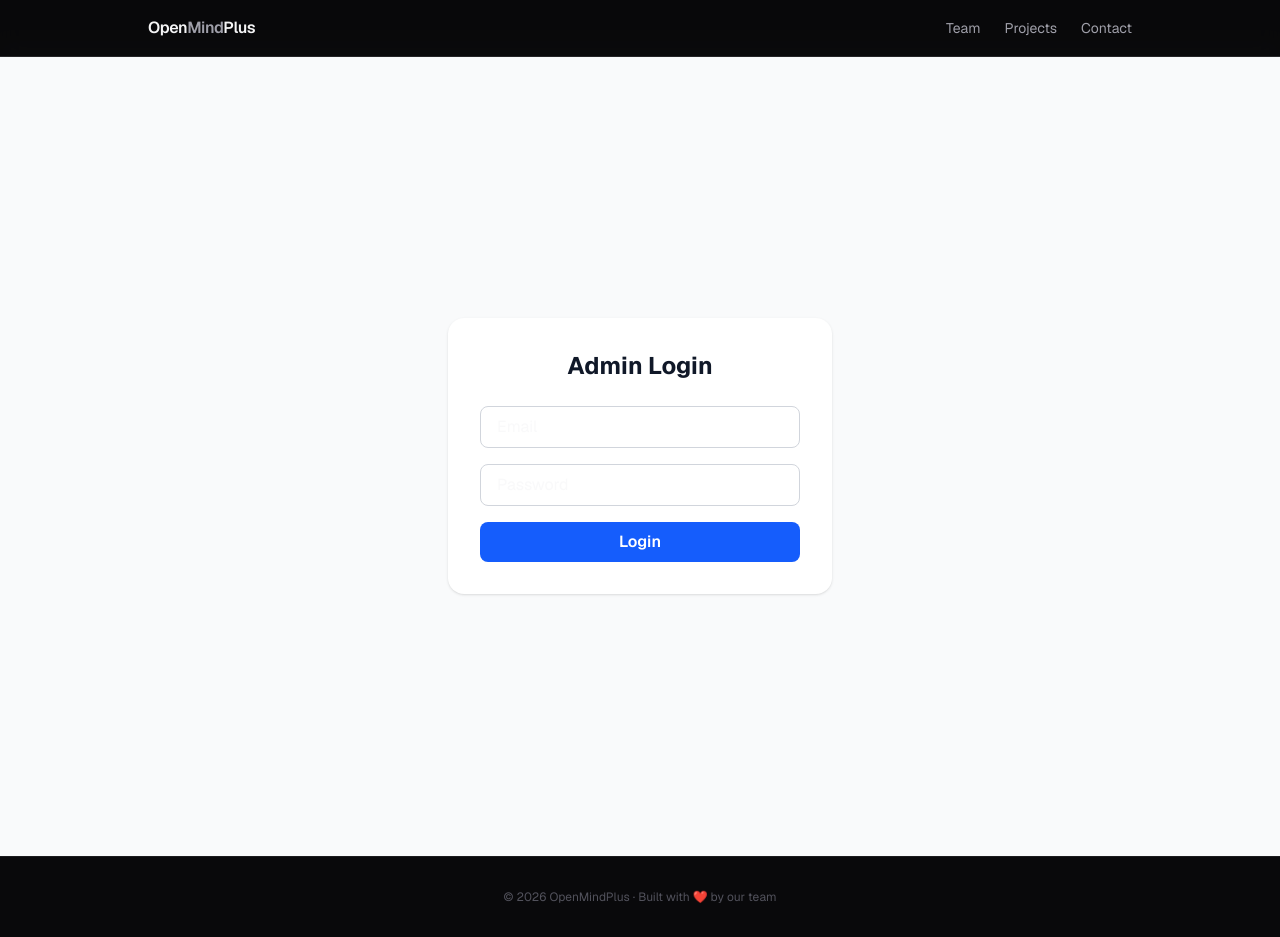
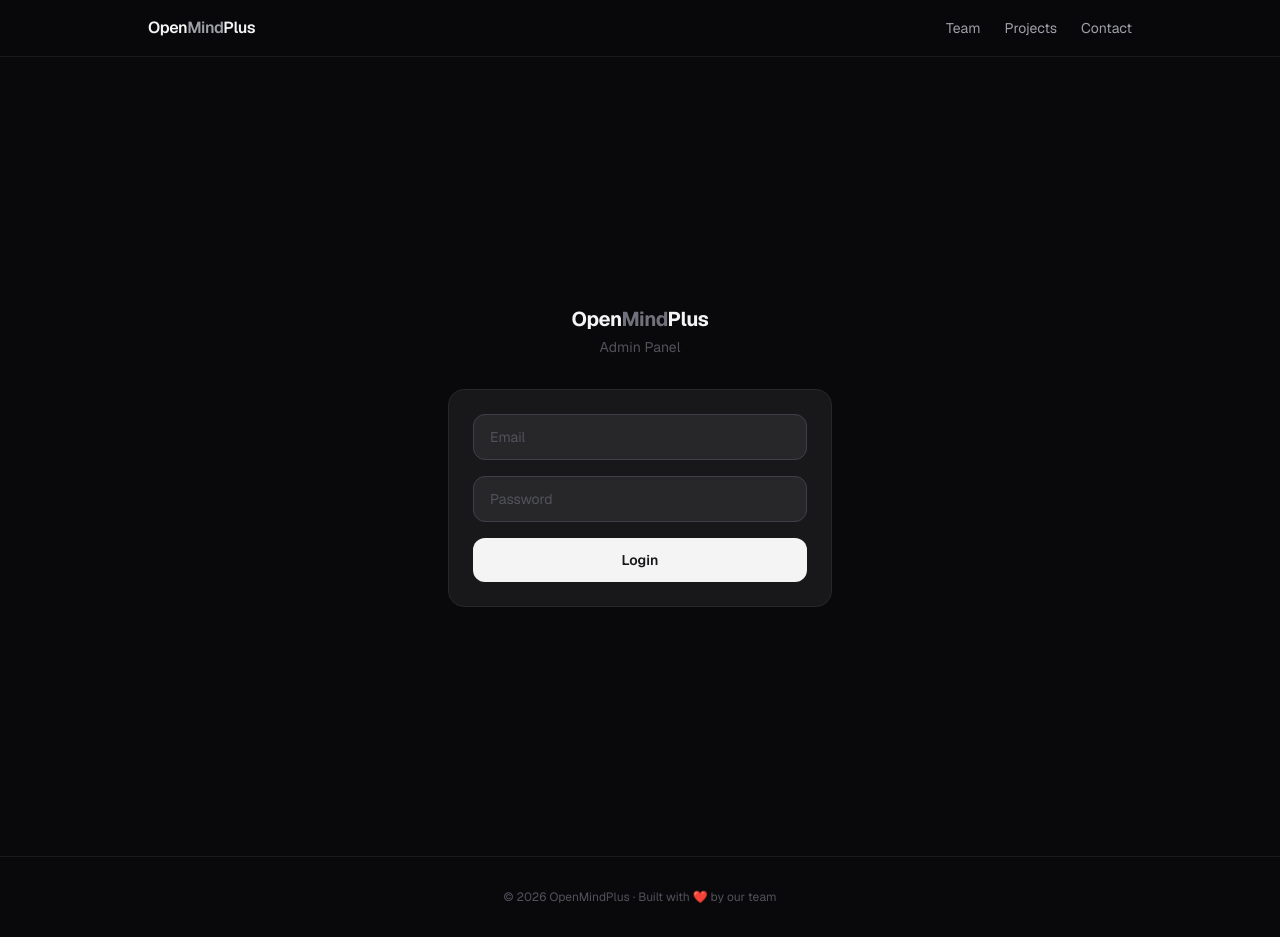
Before and after one commit to oleg-khymchenko-kh/openmindplus, a Next.js app in the folder frontend/: page /admin/login in a window 1280 px wide. Built offline with nearby package versions, Linux system fonts and the light colour scheme.

Commit message:
Fix login: dark theme, window.location redirect, better error messages

```diff
--- a/frontend/app/admin/login/page.tsx
+++ b/frontend/app/admin/login/page.tsx
@@ -16,30 +16,39 @@ export default function AdminLogin() {
     setError('')
 
     try {
-      const res = await fetch(`/api/auth/login`, {
+      const res = await fetch('/api/auth/login', {
         method: 'POST',
         headers: { 'Content-Type': 'application/json' },
         credentials: 'include',
         body: JSON.stringify({ email, password }),
       })
 
+      const data = await res.json()
+
       if (!res.ok) {
-        setError('Invalid email or password')
+        setError(data.error || 'Invalid email or password')
         return
       }
 
-      router.push('/admin/dashboard')
-    } catch {
-      setError('Connection error')
+      window.location.href = '/admin/dashboard'
+    } catch (err) {
+      setError(`Connection error: ${err instanceof Error ? err.message : 'unknown'}`)
     } finally {
       setLoading(false)
     }
   }
 
   return (
-    <main className="min-h-screen flex items-center justify-center bg-gray-50">
-      <div className="w-full max-w-sm bg-white rounded-2xl shadow p-8 space-y-6">
-        <h1 className="text-2xl font-bold text-center text-gray-900">Admin Login</h1>
+    <main className="min-h-screen flex items-center justify-center bg-zinc-950 px-5">
+      <div className="w-full max-w-sm">
+        <div className="text-center mb-8">
+          <h1 className="text-xl font-bold text-zinc-100 tracking-tight">
+            Open<span className="text-zinc-500">Mind</span>Plus
+          </h1>
+          <p className="text-zinc-600 text-sm mt-1">Admin Panel</p>
+        </div>
+
+        <div className="bg-zinc-900 border border-zinc-800 rounded-2xl p-6">
           <form onSubmit={handleSubmit} className="space-y-4">
             <input
               type="email"
@@ -47,7 +56,7 @@ export default function AdminLogin() {
               value={email}
               onChange={(e) => setEmail(e.target.value)}
               required
-            className="w-full border border-gray-300 rounded-lg px-4 py-2 focus:outline-none focus:ring-2 focus:ring-blue-500"
+              className="w-full bg-zinc-800 text-zinc-100 border border-zinc-700 rounded-xl px-4 py-3 text-sm placeholder-zinc-600 focus:outline-none focus:border-zinc-500 transition-colors"
             />
             <input
               type="password"
@@ -55,17 +64,20 @@ export default function AdminLogin() {
               value={password}
               onChange={(e) => setPassword(e.target.value)}
               required
-            className="w-full border border-gray-300 rounded-lg px-4 py-2 focus:outline-none focus:ring-2 focus:ring-blue-500"
+              className="w-full bg-zinc-800 text-zinc-100 border border-zinc-700 rounded-xl px-4 py-3 text-sm placeholder-zinc-600 focus:outline-none focus:border-zinc-500 transition-colors"
             />
-          {error && <p className="text-red-500 text-sm">{error}</p>}
+            {error && (
+              <p className="text-red-400 text-sm bg-red-950/30 border border-red-900 rounded-lg px-3 py-2">{error}</p>
+            )}
             <button
               type="submit"
               disabled={loading}
-            className="w-full bg-blue-600 text-white rounded-lg py-2 font-semibold hover:bg-blue-700 disabled:opacity-50 transition"
+              className="w-full bg-zinc-100 text-zinc-900 rounded-xl py-3 text-sm font-semibold hover:bg-white disabled:opacity-50 transition-colors"
             >
-            {loading ? 'Loading...' : 'Login'}
+              {loading ? 'Logging in...' : 'Login'}
             </button>
           </form>
+        </div>
       </div>
     </main>
   )
```
Lines whose indentation alone changed are shown as unchanged.
